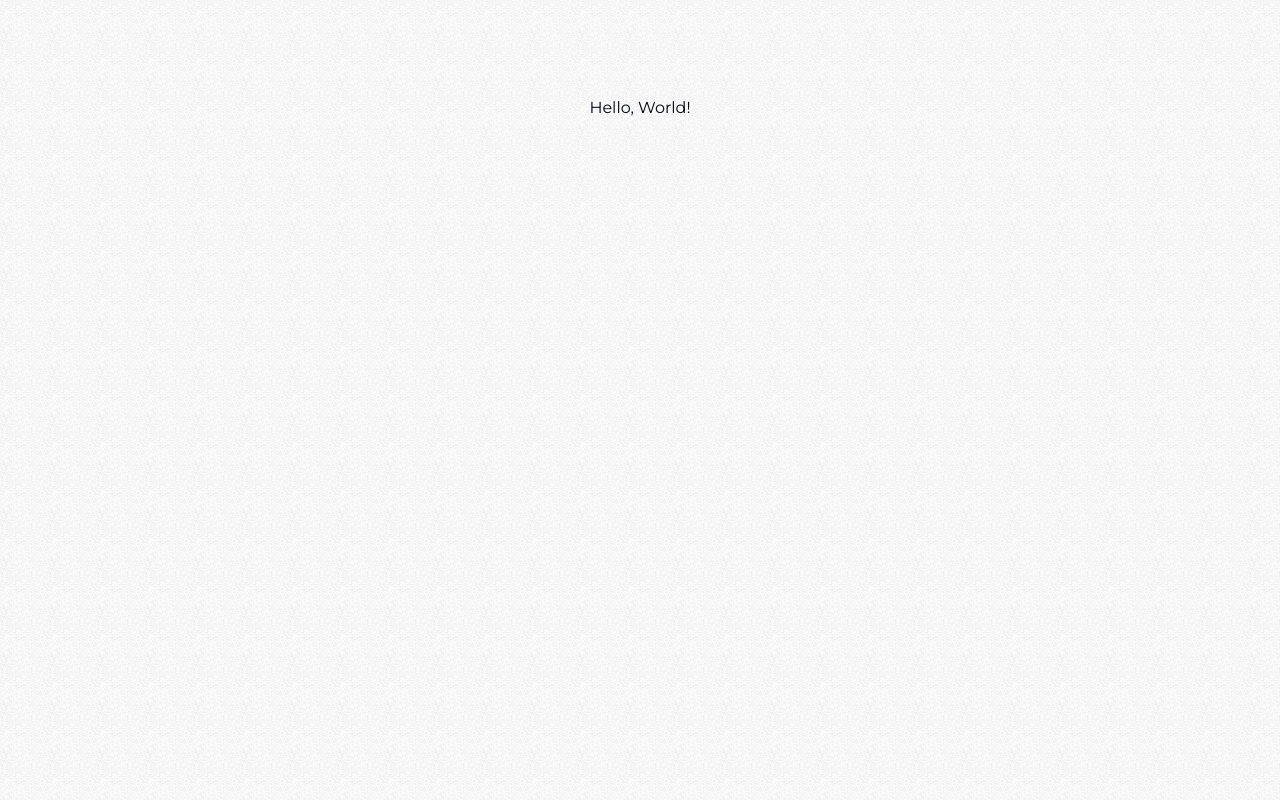
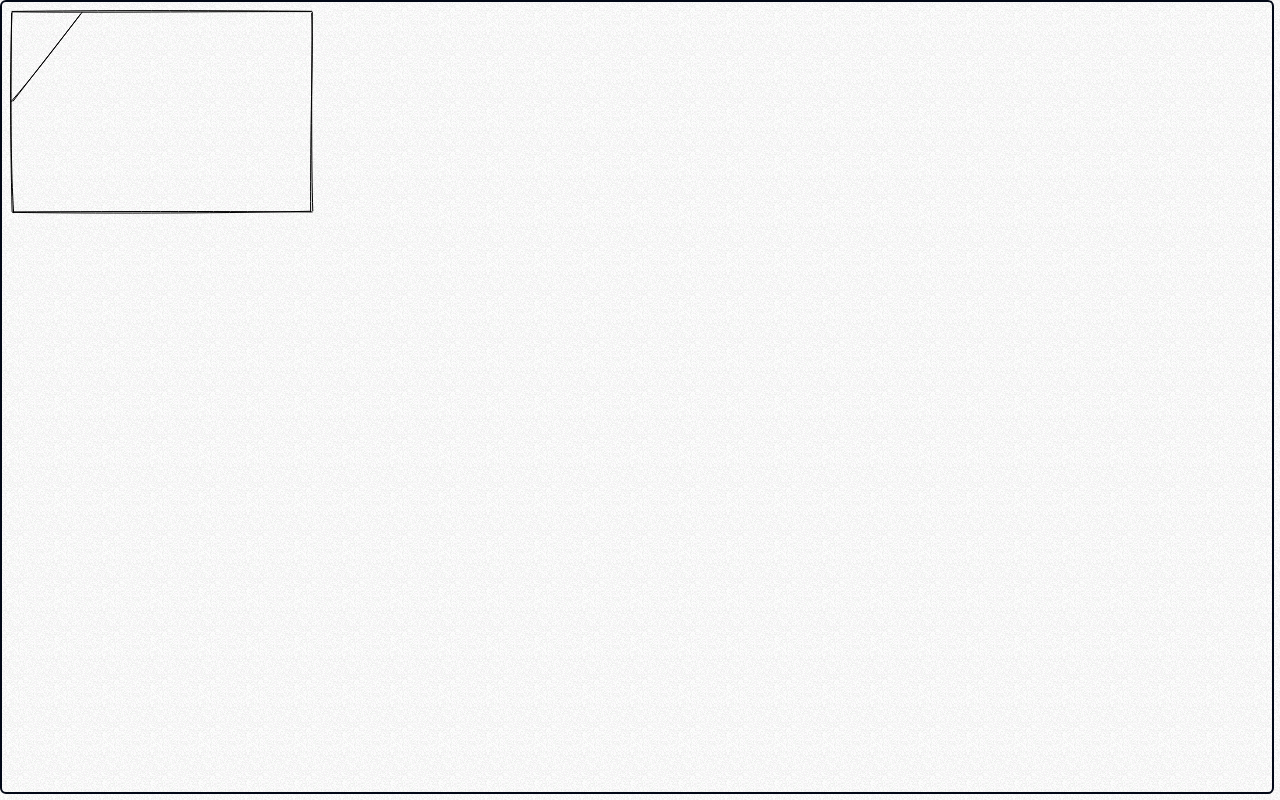
Before and after one commit to MolinDeng/roughly, a Next.js app in the folder client/: page / in a window 1280 px wide. Built offline with nearby package versions, Linux system fonts and the light colour scheme.

Commit message:
test: rough canvas

```diff
--- a/client/package.json
+++ b/client/package.json
@@ -16,6 +16,7 @@
     "next": "14.0.2",
     "react": "^18",
     "react-dom": "^18",
+    "roughjs": "^4.6.5",
     "tailwind-merge": "^2.0.0",
     "tailwindcss-animate": "^1.0.7"
   },
--- a/client/src/app/globals.css
+++ b/client/src/app/globals.css
@@ -1,6 +1,12 @@
 @tailwind base;
 @tailwind components;
 @tailwind utilities;
+
+/* html,
+body,
+:root {
+  overflow: hidden;
+} */
 
 @layer base {
   :root {
--- a/client/src/app/layout.tsx
+++ b/client/src/app/layout.tsx
@@ -18,10 +18,7 @@ export default function RootLayout({
   return (
     <html lang="en" className="light">
       <body
-        className={cn(
-          'min-h-screen font-sans antialiased grainy',
-          montserrat.className
-        )}
+        className={cn('min-h-screen antialiased grainy', montserrat.className)}
       >
         {children}
       </body>
--- a/client/src/app/page.tsx
+++ b/client/src/app/page.tsx
@@ -1,9 +1,9 @@
-import Image from 'next/image';
+import RoughCanvas from '@/components/RoughCanvas';
 
 export default function Home() {
   return (
-    <main className="flex min-h-screen flex-col items-center justify-between p-24">
-      Hello, World!
+    <main className="h-screen w-screen">
+      <RoughCanvas />
     </main>
   );
 }
--- /dev/null
+++ b/client/src/components/RoughCanvas.tsx
@@ -0,0 +1,58 @@
+'use client';
+import { FC } from 'react';
+import { use, useEffect, useLayoutEffect, useRef } from 'react';
+import rough from 'roughjs';
+
+const generator = rough.generator();
+interface RoughCanvasProps {}
+
+const RoughCanvas: FC<RoughCanvasProps> = ({}) => {
+  const canvasRef = useRef<HTMLCanvasElement>(null);
+
+  // set canvas size to window size
+  useEffect(() => {
+    if (!canvasRef.current) return;
+    canvasRef.current.width = window.innerWidth - 10;
+    canvasRef.current.height = window.innerHeight - 10;
+  }, [canvasRef]);
+
+  useEffect(() => {
+    if (!canvasRef.current) return;
+    const ctx = canvasRef.current.getContext('2d');
+    if (!ctx) return;
+    // * Debug only fill canvas with light blue
+    // ctx.fillStyle = '#e6f1ff';
+    // const { width, height } = canvasRef.current!.getBoundingClientRect();
+    // ctx.fillRect(0, 0, width, height);
+    // * Debug only end
+
+    const roughCanvas = rough.canvas(canvasRef.current);
+    const rect = generator.rectangle(10, 10, 300, 200);
+    const line = generator.line(80, 10, 10, 100);
+    roughCanvas.draw(rect);
+    roughCanvas.draw(line);
+  }, [canvasRef]);
+
+  const handleMouseDown = () => {
+    console.log('mouse down');
+  };
+  const handleMouseMove = () => {
+    console.log('mouse move');
+  };
+  const handleMouseUp = () => {
+    console.log('mouse up');
+  };
+  return (
+    <canvas
+      ref={canvasRef}
+      className="border-2 border-foreground rounded-md grainy"
+      onMouseDown={handleMouseDown}
+      onMouseMove={handleMouseMove}
+      onMouseUp={handleMouseUp}
+      width={0}
+      height={0}
+    />
+  );
+};
+
+export default RoughCanvas;
```
Also changed, not shown: 1 other file (tests, documents, lock files or other folders).
